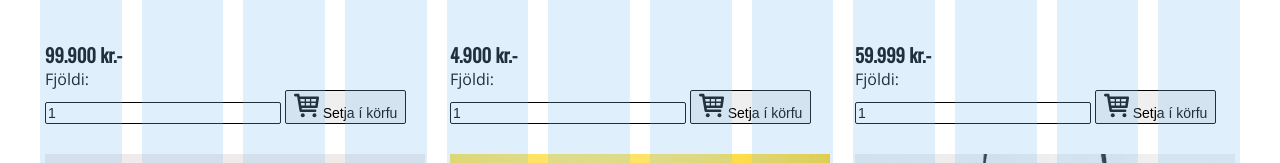
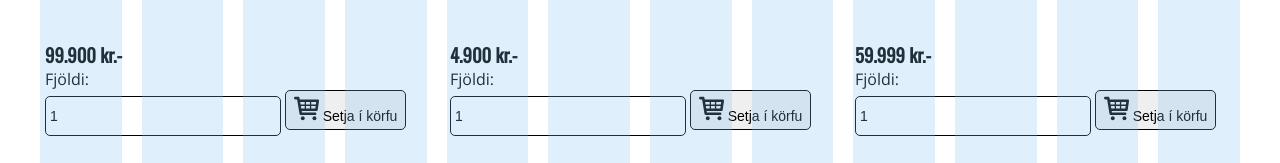
Before and after one commit to bvf1/hop1, a website: page pages/products.html in a window 1280 px wide. Shown: the part 723-886 px from the top of the page. Drawn offline with nearby package versions, Linux system fonts and the light colour scheme; files that its build step writes are made by us from their sources.

Commit message:
takki í products komin langt á leið

```diff
--- a/scss/products.scss
+++ b/scss/products.scss
@@ -12,31 +12,21 @@
 
 	&__box {
 		width: 62%;
+		height: 40px;
 		border: 1.2px solid #000000;
-		border-radius: 2px;
+		border-radius: 5px;
 		font-size: 14px;
-		padding: 2px;
 	}
 
 	&__button {
 		width: 32%;
+		height: 40px;
 		border: 1.2px solid #000000;
-		border-radius: 2px;
+		border-radius: 5px;
 		font-size: 14px;
-		text-align: center;
-		padding: 2px;
 		&:hover {
 			border: #cc9694;
 			background-color: #cc9694;
-			color: #ffffff;
-		}
-	}
-
-	&.img--kerra {
-		height: 14px;
-		width: auto;
-		&:hover {
-			color: #ffffff;
 		}
 	}
 }
```
Also changed, not shown: pages/products.html (+6 -6 lines).
